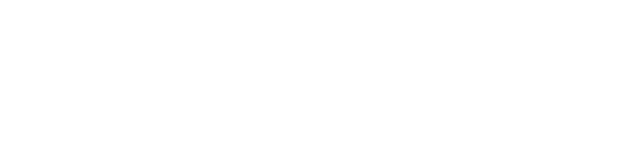
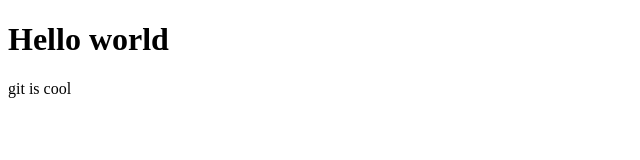
Before and after one commit to aliabdullah281/git-one, a plain HTML site: page index.html in a window 1280 px wide. Shown: the whole page, without its empty margins (0-640 px from the left). Drawn offline with Linux system fonts and the light colour scheme.

Commit message:
git is coll p

```diff
--- a/index.html
+++ b/index.html
@@ -7,6 +7,9 @@
 	<title>Git</title>
 </head>
 <body>
+	<h1> Hello world </h1>
+	<p> git is cool </p>
+
 
 </body>
 </html>
```
